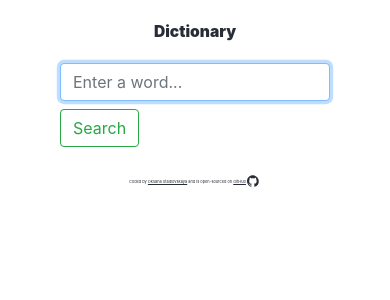
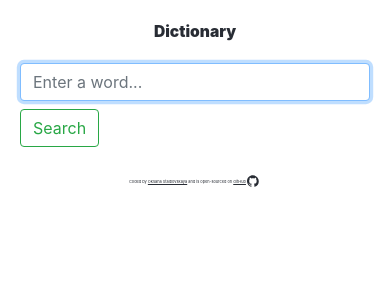
Before and after one commit to magic-ksenia/Project-4-SheCodes-Dictionary-react, a React (Create React App) app: page / in a window 390 px wide. Shown: the top 300 px of the page. Built offline with nearby package versions, Linux system fonts and the light colour scheme.

Commit message:
[ADD] Phonetics component for rendering transcription and audio

```diff
--- a/package.json
+++ b/package.json
@@ -10,6 +10,7 @@
     "bootstrap": "^4.6.0",
     "bootstrap-icons": "^1.4.1",
     "react": "^17.0.2",
+    "react-audio-player": "^0.16.1",
     "react-dom": "^17.0.2",
     "react-scripts": "4.0.3",
     "source-map-explorer": "^2.5.2",
--- a/src/App.css
+++ b/src/App.css
@@ -1,21 +1,19 @@
 .App {
-  text-align: center;
+  margin: 20px;
   background-color: white;
-  min-height: 100vh;
-  display: flex;
-  flex-direction: column;
-  align-items: center;
   color: #282c34;
 }
 
 .App-header {
   color: #282c34;
+  text-align: center;
   margin: 20px auto;
   font-weight: 900;
   font-size: 4vw;
 }
 
 .App-footer {
+  text-align: center;
   margin: 20px auto;
   font-size: 1vw;
   color: #282c34;
@@ -25,9 +23,6 @@
   text-decoration: underline;
   color: #282c34;
 }
-main {
-  margin: 0 60px;
-}
 /* bring in normalize.css styles
 @import-normalize;  */
 /* rest of app styles */
--- a/src/Dictionary.css
+++ b/src/Dictionary.css
@@ -0,0 +1,10 @@
+.Transcription {
+  font-size: 20px;
+  line-height: 35px;
+}
+
+audio {
+  width: 300px;
+  height: 40px;
+  vertical-align: middle;
+}
--- a/src/Meaning.css
+++ b/src/Meaning.css
@@ -7,7 +7,7 @@
 }
 
 .synonym {
-  padding: 3px 10px;
+  padding: 3px 10px 4px;
   margin: 6px 3px;
   line-height: 2;
   border: 1px solid rgb(177, 177, 177);
--- /dev/null
+++ b/src/Phonetic.js
@@ -0,0 +1,11 @@
+import React from "react";
+import ReactAudioPlayer from "react-audio-player";
+
+export default function Phonetic(props) {
+  return (
+    <div className="Phonetic">
+      <span className="Transcription"> {props.phonetic.text} </span>
+      <ReactAudioPlayer src={props.phonetic.audio} controls volume={0.6} />
+    </div>
+  );
+}
--- a/src/Results.js
+++ b/src/Results.js
@@ -1,15 +1,22 @@
 import React from "react";
 import Meaning from "./Meaning";
+import Phonetics from "./Phonetic";
 
 export default function Results(props) {
   if (props.results) {
     return (
       <div className="Results">
-        <h2 className="word">{props.results.word}</h2>
-        <p className="phonetics">{props.results.phonetics[0].text}</p>
+        <h2 className="Word">{props.results.word}</h2>
+        {props.results.phonetics.map(function (phonetic, index) {
+          return (
+            <div key={index} className="Phonetics">
+              <Phonetics phonetic={phonetic} />
+            </div>
+          );
+        })}
         {props.results.meanings.map(function (meaning, index) {
           return (
-            <div key={index} className="meanings">
+            <div key={index} className="Meanings">
               <Meaning meaning={meaning} />
             </div>
           );
```
Also changed, not shown: 1 other file (tests, documents, lock files or other folders).
